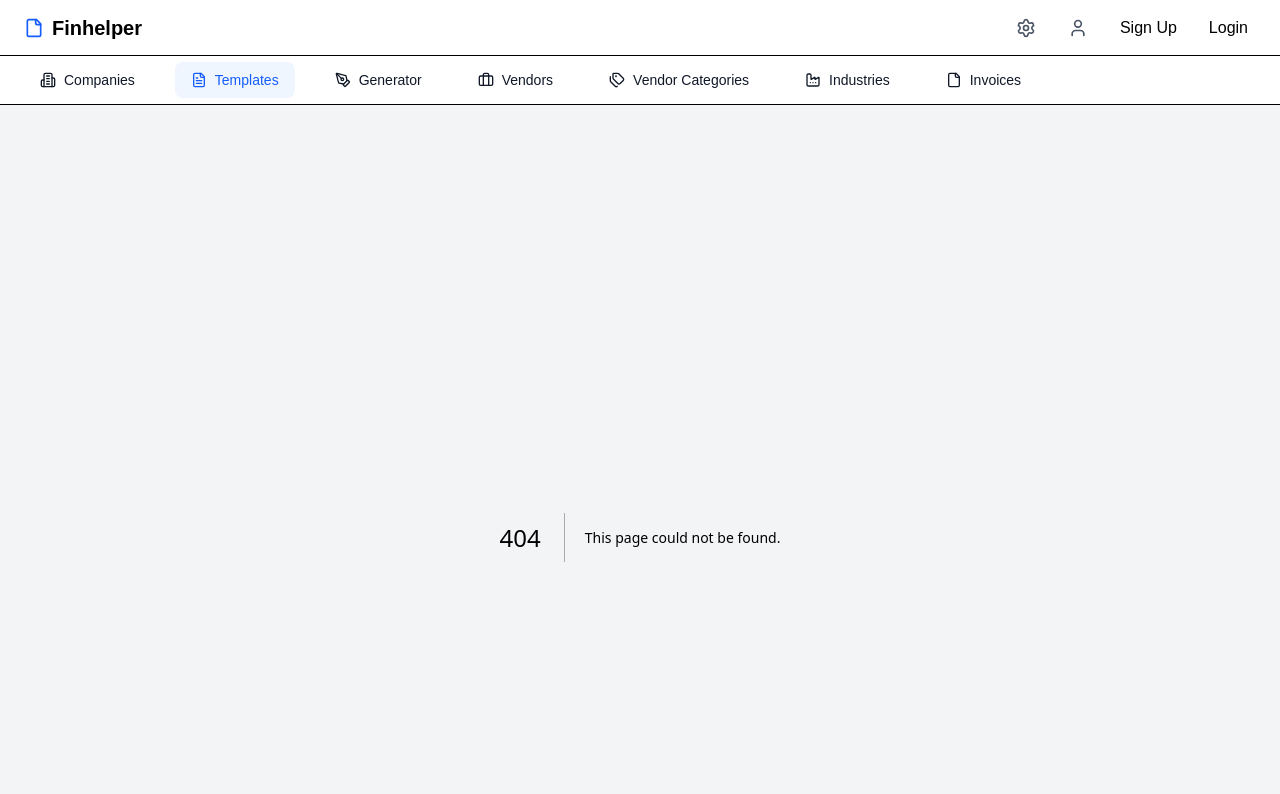
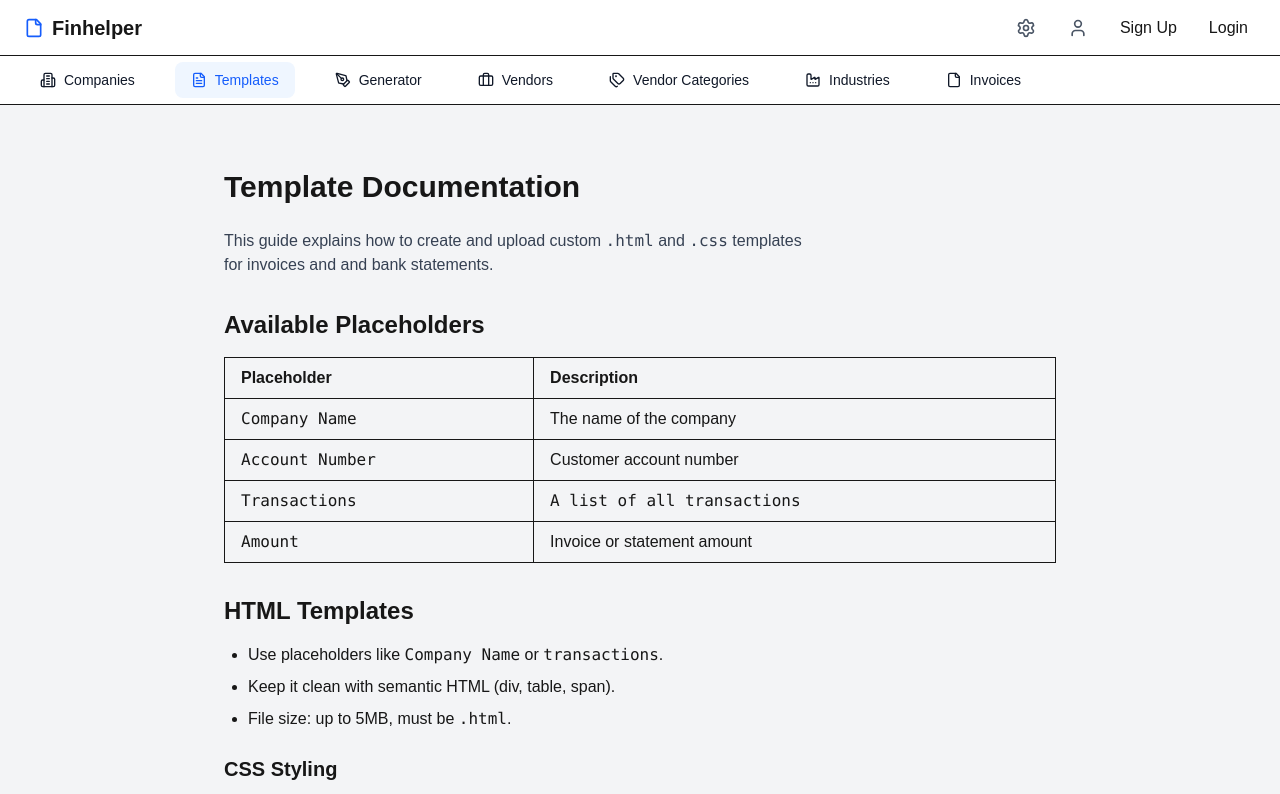
Before and after one commit to hardik2000joshi/StatementForge, a Next.js app: page /templates-documentation in a window 1280 px wide. Before the commit this address had no page. Shown: the top 794 px of the page. Built offline with nearby package versions, Linux system fonts and the light colour scheme.

Commit message:
Documentation added for Template

```diff
--- /dev/null
+++ b/app/templates-documentation/page.tsx
@@ -0,0 +1,120 @@
+"use client";
+
+export default function TemplateDocumentationPage() {
+    return (
+        <div className="p-8 max-w-4xl mx-auto">
+            <h1 className="text-3xl font-semibold mb-6">
+                Template Documentation
+            </h1>
+
+            <p className="text-gray-700 mb-8">
+                This guide explains how to create and upload custom <code>.html</code> and <code>.css</code> templates <br />
+                for invoices and and bank statements.
+            </p>
+
+            {/* Section: Placeholders */}
+            <h2 className="text-2xl font-semibold mb-4">
+                Available Placeholders
+            </h2>
+
+            <table className="w-full border border-gray-300 mb-8">
+                <thead className="bg-gray-100">
+                    <tr>
+                        <th className="border px-4 py-2 text-left">
+                            Placeholder
+                        </th>
+                        <th className="border px-4 py-2 text-left">
+                            Description
+                        </th>
+                    </tr>
+                </thead>
+
+                <tbody>
+                    <tr>
+                        <td className="border px-4 py-2">
+                            <code>
+                                Company Name
+                            </code>
+                        </td>
+
+                        <td className="border px-4 py-2">
+                            The name of the company
+                            </td>
+                    </tr>
+
+                    <tr>
+                        <td className="border px-4 py-2">
+                            <code>
+                                Account Number
+                            </code>
+                        </td>
+
+                        <td className="border px-4 py-2">
+                            Customer account number
+                        </td>
+                    </tr>
+
+                    <tr>
+                        <td className="border px-4 py-2">
+                            <code>
+                                Transactions
+                            </code>
+                        </td>
+
+                        <td className="border px-4 py-2">
+                            <code>
+                                A list of all transactions
+                            </code>
+                        </td>
+                    </tr>
+
+                    <tr>
+                        <td className="border px-4 py-2">
+                            <code>
+                                Amount
+                            </code>
+                        </td>
+
+                        <td className="border px-4 py-2">
+                            Invoice or statement amount
+                        </td>
+                    </tr>
+                </tbody>
+            </table>
+
+            {/* Section: HTML Templates */}
+
+            <h2 className="text-2xl font-semibold mt-6 mb-4">
+                HTML Templates
+            </h2>
+            <ul className="list-disc pl-6 space-y-2">
+                <li>
+                    Use placeholders like <code>Company Name</code> or <code> transactions</code>.
+                    </li>
+
+                    <li>
+                        Keep it clean with semantic HTML (div, table, span).
+                    </li>
+
+                    <li>
+                        File size: up to 5MB, must be <code>.html</code>.
+                    </li>
+            </ul>
+
+            <h2 className="text-xl font-semibold mt-6 mb-2">
+                CSS Styling
+            </h2>
+            <ul className="list-disc pl-6 space-y-2">
+                <li>
+                    Upload a <code>.css</code> file for styling.
+                </li>
+                <li>
+                    Use <code>@media print</code> for PDF layouts.
+                </li>
+                <li>
+                    File size: up to 2MB.
+                </li>
+            </ul>
+        </div>
+    );
+}
--- a/app/upload-css/page.tsx
+++ /dev/null
@@ -1,47 +0,0 @@
-"use client";
-
-import { useRouter } from "next/navigation";
-import { useState } from "react";
-
-export default function UploadCSSPage() {
-    const [file, setFile] = useState<File | null> (null);
-    const router = useRouter();
-    const handleFileChange = (e:React.ChangeEvent<HTMLInputElement>) => {
-        if (e.target.files) {
-            setFile(e.target.files[0]);
-        }
-    };
-
-    return (
-    <div className="min-h-screen flex flex-col items-center justify-center bg-gray-50 p-6">
-      <div className="border-2 border-dashed border-gray-300 rounded-lg w-full max-w-lg h-64 flex flex-col items-center justify-center bg-white">
-        <input
-          type="file"
-          accept=".css"
-          onChange={handleFileChange}
-          className="hidden"
-          id="html-upload"
-        />
-        <label htmlFor="html-upload" className="cursor-pointer text-gray-700">
-          Drop files here or <span className="text-blue-600 underline">browse files</span>
-        </label>
-        {file && <p className="mt-2 text-sm text-gray-600">{file.name}</p>}
-      </div>
-
-      <div className="mt-6 flex gap-4">
-        <button
-          onClick={() => router.back()}
-          className="px-4 py-2 rounded-lg border border-gray-300"
-        >
-          Cancel
-        </button>
-        <button
-          onClick={() => router.push("/")} // handle saving logic here
-          className="px-4 py-2 rounded-lg bg-blue-600 text-white"
-        >
-          Upload
-        </button>
-      </div>
-    </div>
-    )
-}
--- a/app/upload-html/page.tsx
+++ /dev/null
@@ -1,47 +0,0 @@
-"use client";
-
-import { useRouter } from "next/navigation";
-import { useState } from "react";
-
-export default function UploadHTMLPage() {
-    const [file, setFile] = useState<File | null> (null);
-    const router = useRouter();
-    const handleFileChange = (e:React.ChangeEvent<HTMLInputElement>) => {
-        if (e.target.files) {
-            setFile(e.target.files[0]);
-        }
-    };
-
-    return (
-    <div className="min-h-screen flex flex-col items-center justify-center bg-gray-50 p-6">
-      <div className="border-2 border-dashed border-gray-300 rounded-lg w-full max-w-lg h-64 flex flex-col items-center justify-center bg-white">
-        <input
-          type="file"
-          accept=".html"
-          onChange={handleFileChange}
-          className="hidden"
-          id="html-upload"
-        />
-        <label htmlFor="html-upload" className="cursor-pointer text-gray-700">
-          Drop files here or <span className="text-blue-600 underline">browse files</span>
-        </label>
-        {file && <p className="mt-2 text-sm text-gray-600">{file.name}</p>}
-      </div>
-
-      <div className="mt-6 flex gap-4">
-        <button
-          onClick={() => router.back()}
-          className="px-4 py-2 rounded-lg border border-gray-300"
-        >
-          Cancel
-        </button>
-        <button
-          onClick={() => router.push("/")} // handle saving logic here
-          className="px-4 py-2 rounded-lg bg-blue-600 text-white"
-        >
-          Upload
-        </button>
-      </div>
-    </div>
-    )
-}
--- a/components/NewTemplateForm.tsx
+++ b/components/NewTemplateForm.tsx
@@ -1,6 +1,6 @@
 "use client";
 
-import { useRouter } from "next/navigation";
+import Link from "next/link";
 import { useRef, useState } from "react";
 
 export default function NewTemplateForm({ onSave, onCancel }: { onSave: (template: any) => void, onCancel: () => void }) {
@@ -207,8 +207,8 @@ export default function NewTemplateForm({ onSave, onCancel }: { onSave: (templat
                         <h3 className="text-base font-semibold text-gray-800 mb-2">
                             Documentation
                         </h3>
-                        <button
-                            type="button"
+                        <Link
+                        href="/templates-documentation"
                             className="px-3 py-2 rounded-lg border border-gray-300 bg-gray-50 hover:bg-gray-100 text-blue-600 text-sm font-medium flex items-center gap-2"
                         >
                             <svg xmlns="http://www.w3.org/2000/svg"
@@ -224,7 +224,7 @@ export default function NewTemplateForm({ onSave, onCancel }: { onSave: (templat
                                 />
                             </svg>
                             View Documentation
-                        </button>
+                        </Link>
                     </div>
 
                     {/* Important Notes */}
```
